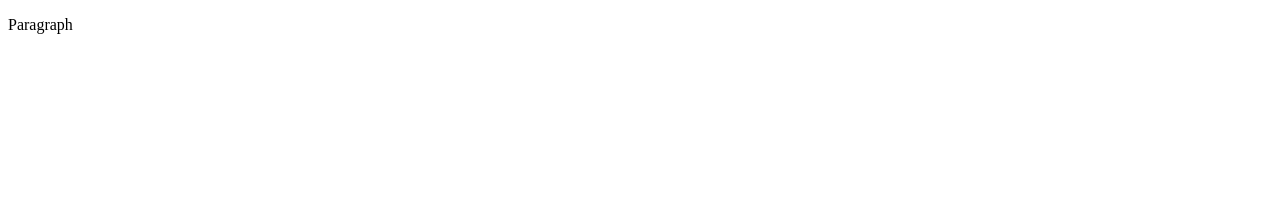
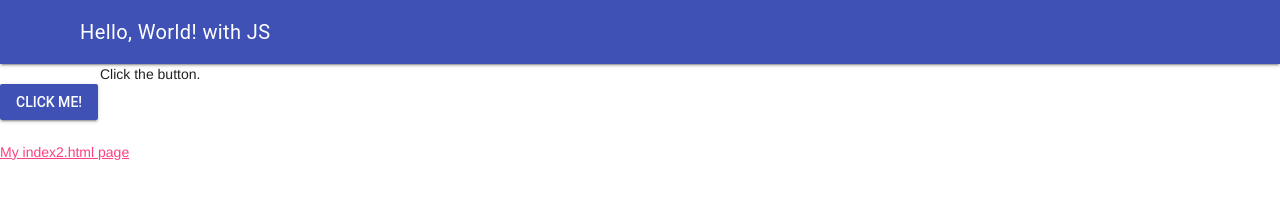
Before and after one commit to MTHS-ICS2O-2-2022/ICS2O-Unit-1-07-Fares-Abdelkader, a plain HTML site: page index.html in a window 1280 px wide. Drawn offline with nearby package versions, Linux system fonts and the light colour scheme.

Commit message:
index.html

```diff
--- a/index.html
+++ b/index.html
@@ -1,9 +1,46 @@
 <!DOCTYPE html>
 <html>
-  <head>
-    <title>Title</title>
-  </head>
-  <body>
-    <p>Paragraph</p>
-  </body>
+<head>
+  <meta charset="utf-8" />
+  <meta name="description" content="My first webpage, with JavaScript" />
+  <meta name="keywords" content="mths, ics2o" />
+  <meta name="author" content="Mr. Coxall" />
+  <meta name="viewport" content="width=device-width, initial-scale=1.0" />
+  <link rel="stylesheet" href="./css/style.css" />
+  <link rel="stylesheet" href="https://fonts.googleapis.com/icon?family=Material+Icons" />
+  <link rel="stylesheet" href="https://code.getmdl.io/1.3.0/material.indigo-pink.min.css" />
+  <link rel="apple-touch-icon" sizes="180x180" href="apple-touch-icon.png" />
+  <link rel="icon" type="image/png" sizes="32x32" href="favicon-32x32.png" />
+  <link rel="icon" type="image/png" sizes="16x16" href="favicon-16x16.png" />
+  <link rel="manifest" href="site.webmanifest" />
+  <title>My first webpage, with JavaScript</title>
+</head>
+<body>
+  <script>
+    function myButtonClicked() {
+      alert("Hello, Wordl!")
+    }
+  </script>
+  <div class="mdl-layout mdl-js-layout mdl-layout--fixed-header">
+    <header class="mdl-layout__header">
+      <div class="mdl-layout__header-row">
+        <span class="mdl-layout-title">Hello, World! with JS</span>
+      </div>
+    </header>
+    <main class="mdl-layout__content">
+      <div class="page-content" style="padding-left: 100px">
+        Click the button.
+      </div>
+      <!-- Colored raised button -->
+      <button class="mdl-button mdl-js-button mdl-button--raised mdl-button--colored" onclick="myButtonClicked()">
+        Click me!
+      </button>
+      <br />
+      <br />
+      <p>
+        <a href="./index2.html">My index2.html page</a>
+      </p>
+    </main>
+  </div>
+</body>
 </html>
```
